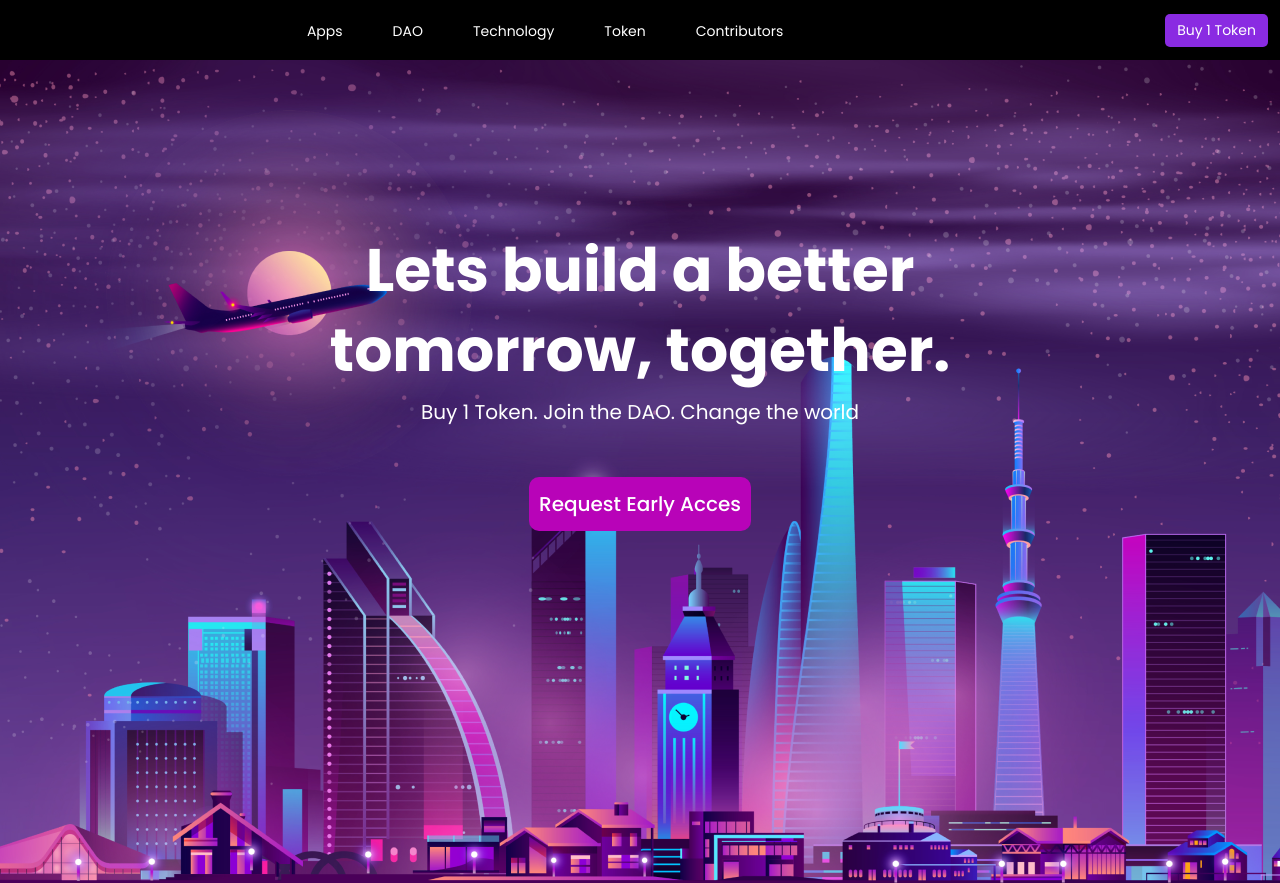
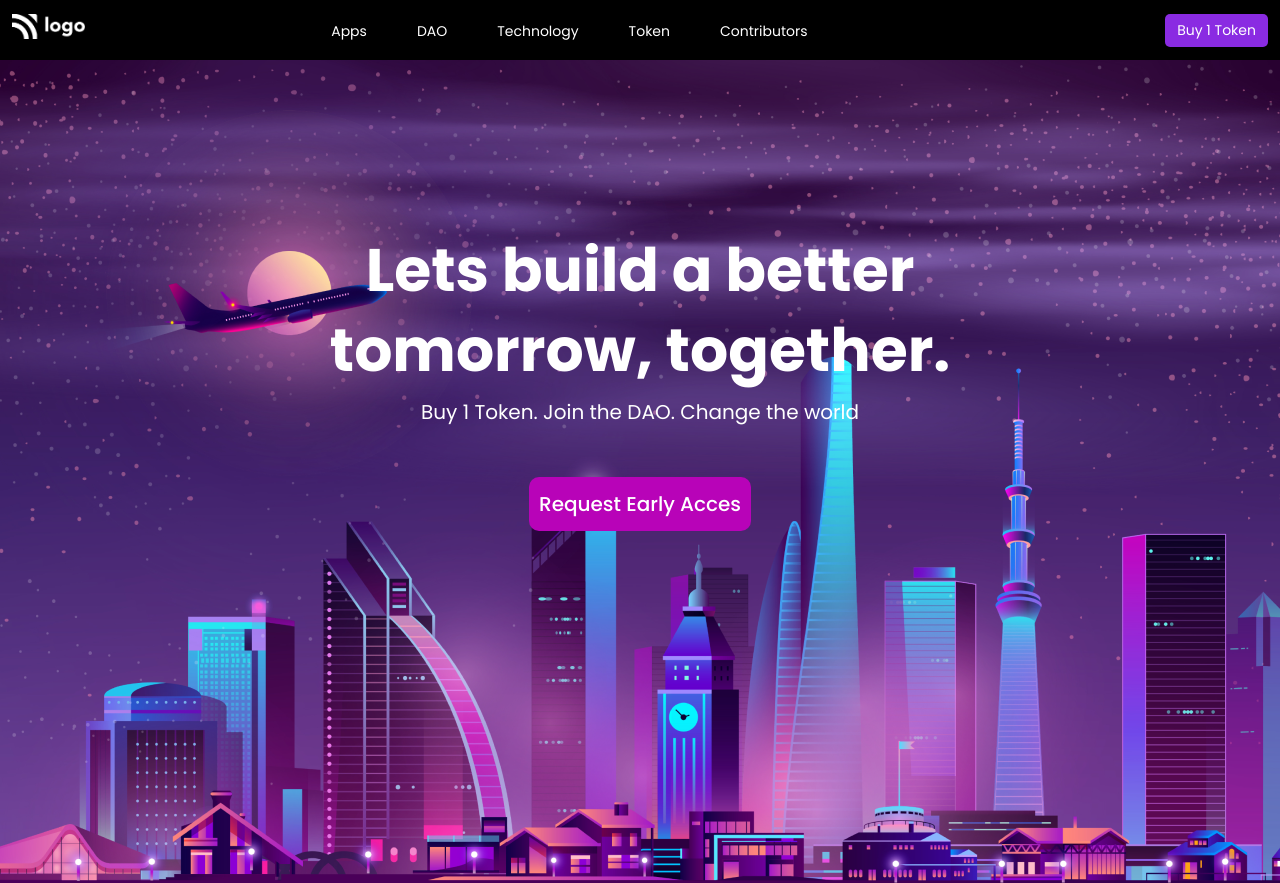
Before and after one commit to sudhir-kumar999/05-feb-assignment, a plain HTML site: page index.html in a window 1280 px wide. Shown: the top 883 px of the page. Drawn offline with Linux system fonts and the light colour scheme; files whose address does not match are found by name.

Commit message:
Update index.html

```diff
--- a/index.html
+++ b/index.html
@@ -17,7 +17,7 @@
     <header>
         <nav>
             <div class="logo">
-                <img src="./assists/white-logo.png" alt="">
+                <img src="white-logo.png" alt="">
             </div>
             <div class="line"></div>
             <div class="menu">
```
